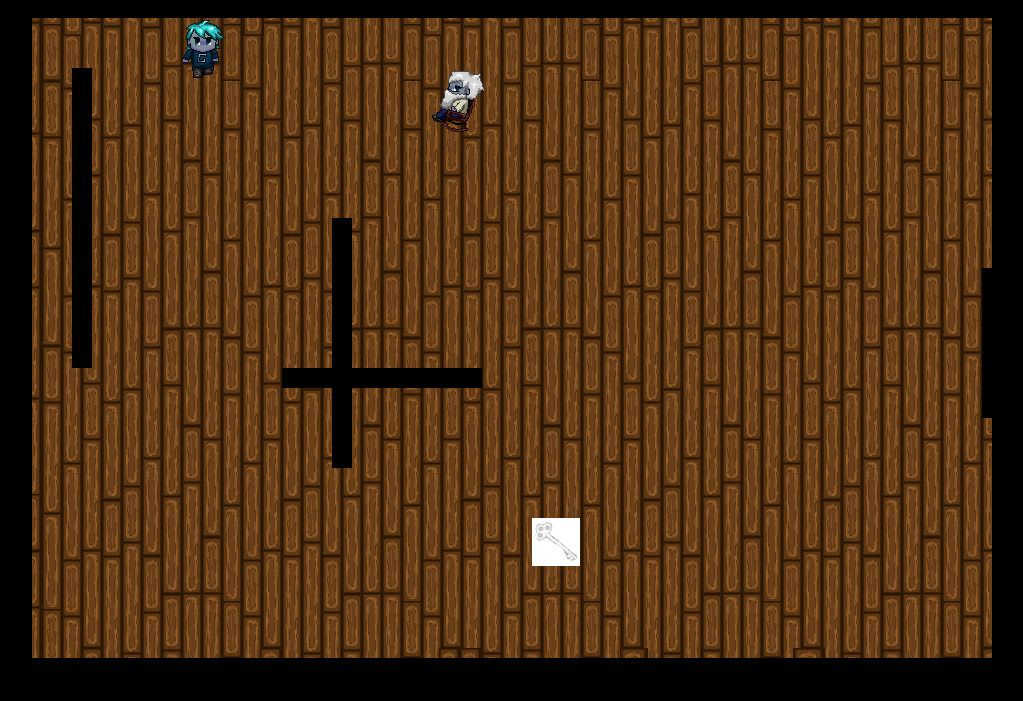
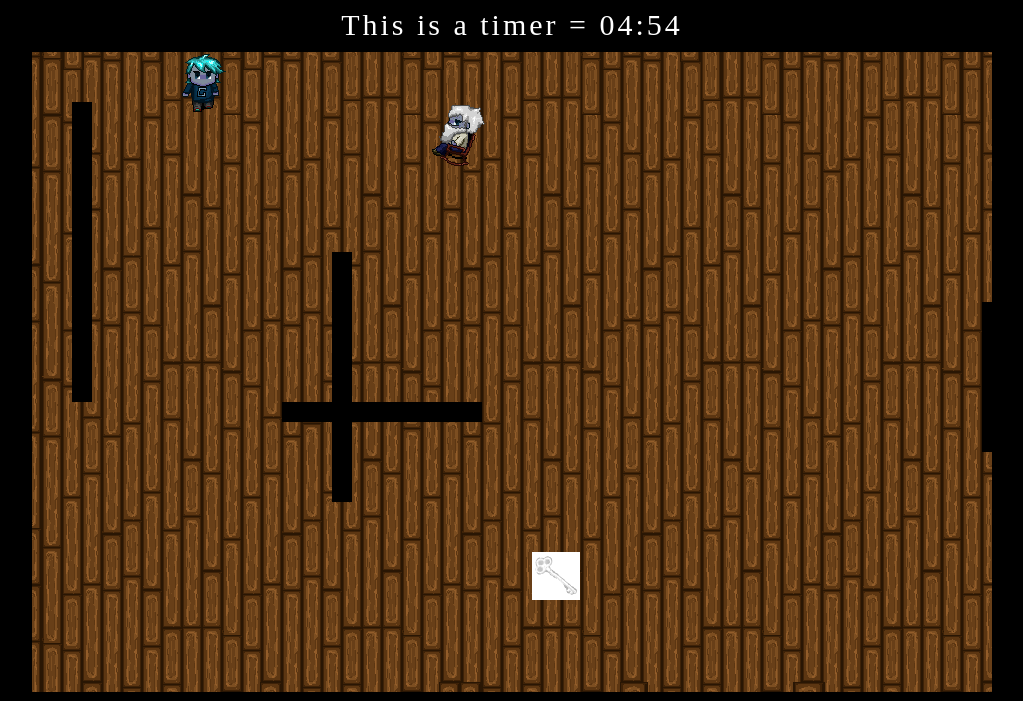
Before and after one commit to aswolniewicz/captainCool, a Flask app: page / in a window 1280 px wide. Shown: the top 701 px of the page, without its empty margins (128-1151 px from the left). Run offline with Flask 2, Linux system fonts and the light colour scheme.

Commit message:
I've added a countdown timer, will now associate score with it, and see if I can make it count up.

```diff
--- a/static/js/drawable_classes.js
+++ b/static/js/drawable_classes.js
@@ -429,3 +429,43 @@ var DIRECTIONS = {
   RIGHT : 2,
   DOWN : 0
 }
+
+// This is the timer, and will be displyed above the canvas.
+// I used this as a guide. http://stackoverflow.com/questions/20618355/the-simplest-possible-javascript-countdown-timer
+// I just made this a count-up instad.
+function startTimer(length, display) {
+  // Set up the parameters.
+  var start = Date.now(), elapsed, min, sec;
+
+  // This is the timer function
+  function timer() {
+    // Get the elapsed seconds.
+    elapsed = length - (((Date.now() - start) / 1000) | 0);
+
+    // Turn into ints.
+    min = (elapsed / 60) | 0;
+    sec = (elapsed % 60) | 0;
+
+    // Make ready for display.
+    min = min < 10 ? "0" + min : min;
+    sec = sec < 10 ? "0" + sec : sec;
+
+    // display
+    display.textContent = min + ":" + sec;
+
+    // Start countdown at the very top.
+    if (elapsed <= 0) {
+      start = Date.now() + 1000;
+    }
+  };
+  // Start timer.
+  timer();
+  setInterval(timer, 1000);
+}
+
+// Load timer
+window.onload = function() {
+  var fiveMinutes = 60 * 5,
+    display = document.querySelector('#time');
+  startTimer(fiveMinutes, display);
+}
--- a/templates/index.html
+++ b/templates/index.html
@@ -9,6 +9,7 @@
     <link href = "{{ url_for('static', filename='css/captain_cool.css') }}" rel = "stylesheet">
   </head>
   <body>
+    <div> This is a timer = <span id = "time"></span></div>
     <canvas id='canvas'></canvas>
     <div id="message-area"></div>
     <!-- Temporary area at the bottom of screen that is useful for debugging-->
```
